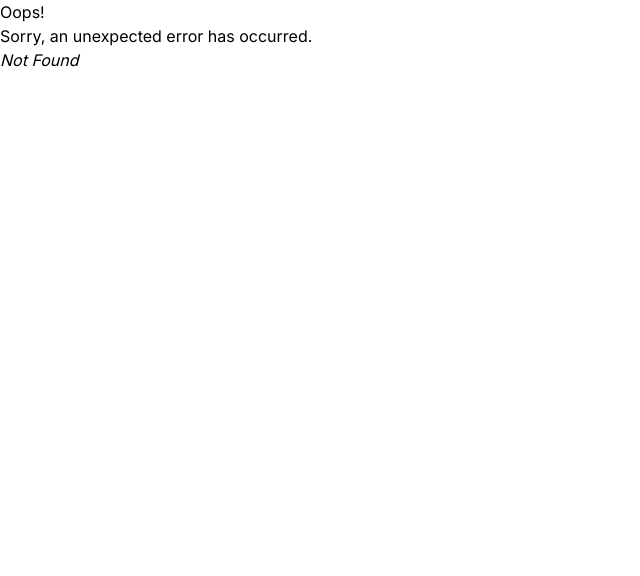
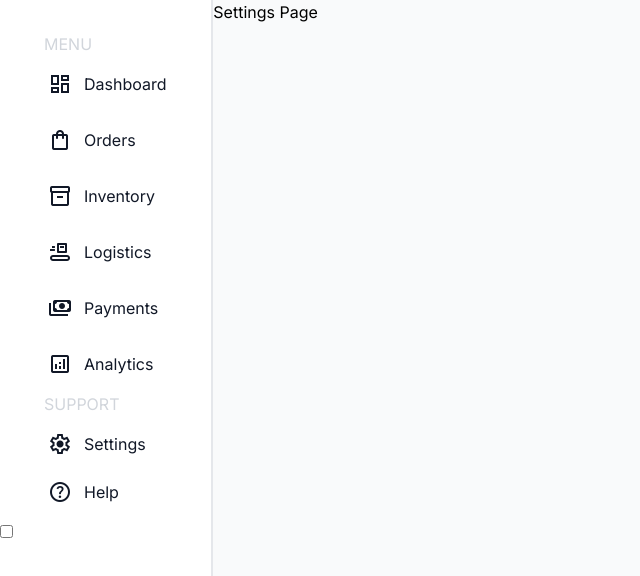
Before and after one commit to vergeldev/scma-ph, a React (Create React App) app: page /settings in a window 1280 px wide. Before the commit this address had no page. Shown: the top 576 px of the page, without its empty margins (0-640 px from the left). Built offline with nearby package versions, Linux system fonts and the light colour scheme.

Commit message:
Enabled Darkmode using component/tailwind

```diff
--- a/public/index.html
+++ b/public/index.html
@@ -1,5 +1,5 @@
 <!DOCTYPE html>
-<html lang="en">
+<html lang="en" class="dark">
 
 <head>
     <meta charset="utf-8" />
--- /dev/null
+++ b/src/components/DarkModeToggle.js
@@ -0,0 +1,30 @@
+import { useState, useEffect } from 'react'
+
+function DarkModeToggle() {
+    const [theme, setTheme] = useState('light')
+
+    useEffect(() => {
+        document.documentElement.classList.remove(
+            theme === 'light' ? 'dark' : 'light'
+        )
+        document.documentElement.classList.add(theme)
+    }, [theme])
+
+    return (
+        <div>
+            <input
+                type="checkbox"
+                name="toggle"
+                id="toggle"
+                className=""
+                onChange={() => setTheme(theme === 'light' ? 'dark' : 'light')}
+                checked={theme === 'dark'}
+            />
+            <label htmlFor="toggle" className=""></label>
+        </div>
+    )
+}
+
+export default DarkModeToggle
+
+//to-do: Add styling and animation
--- a/src/index.css
+++ b/src/index.css
@@ -9,3 +9,8 @@ html {
 .test {
     border: 2px dashed pink;
 }
+
+.dark-mode {
+    background-color: black;
+    color: white;
+}
--- /dev/null
+++ b/src/pages/Help.js
@@ -0,0 +1,5 @@
+function Help() {
+    return <div>Help Page</div>
+}
+
+export default Help
--- a/src/pages/RootLayout.js
+++ b/src/pages/RootLayout.js
@@ -1,6 +1,7 @@
 import { Outlet } from 'react-router-dom'
 import SidebarLinks from '../components/SidebarLinks'
 import { rootLayoutStyle } from '../styles/allStyles'
+import DarkModeToggle from '../components/DarkModeToggle'
 
 export default function RootLayout() {
     return (
@@ -16,6 +17,12 @@ export default function RootLayout() {
                     <SidebarLinks name="payments" iconsName="payments" />
                     <SidebarLinks name="analytics" iconsName="analytics" />
                 </nav>
+                <nav>
+                    <p className={rootLayoutStyle.p}>SUPPORT</p>
+                    <SidebarLinks name="settings" iconsName="settings" />
+                    <SidebarLinks name="help" iconsName="help" />
+                    <DarkModeToggle />
+                </nav>
             </header>
 
             {/* main page on the right */}
--- /dev/null
+++ b/src/pages/Settings.js
@@ -0,0 +1,5 @@
+function Settings() {
+    return <div>Settings Page</div>
+}
+
+export default Settings
--- a/src/styles/allStyles.js
+++ b/src/styles/allStyles.js
@@ -4,7 +4,7 @@ const rootLayoutStyle = {
     header: 'w-1/6 h-screen border-r-2 border-gray-200',
     nav: 'mt-8 flex flex-col items-center items-stretch',
     p: 'text-gray-300 mx-11',
-    main: 'w-5/6 h-screen bg-gray-50',
+    main: 'w-5/6 h-screen bg-gray-50 dark:bg-gray-900 dark:text-gray-50',
 }
 
 const sidebarStyle = {
--- a/tailwind.config.js
+++ b/tailwind.config.js
@@ -5,4 +5,5 @@ module.exports = {
         extend: {},
     },
     plugins: [],
+    darkMode: 'class',
 }
```
Also changed, not shown: src/App.js (+10 -1 lines).
